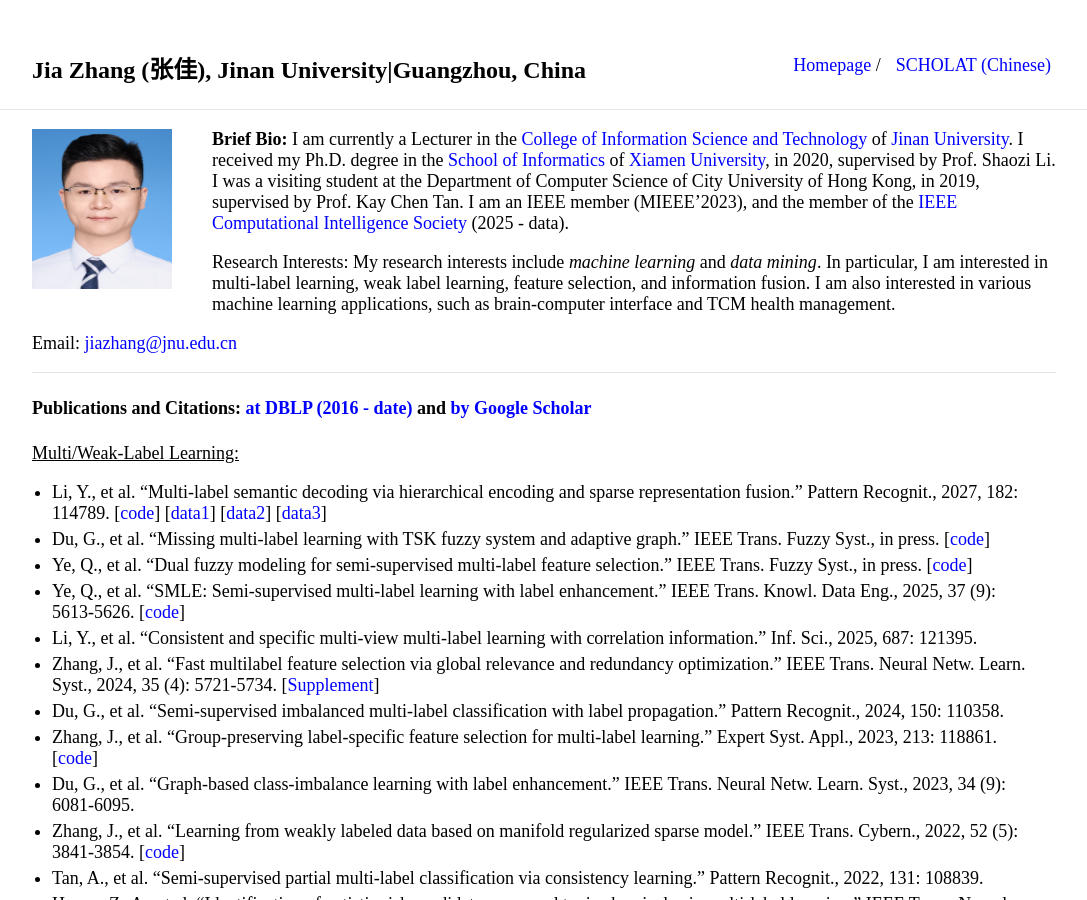
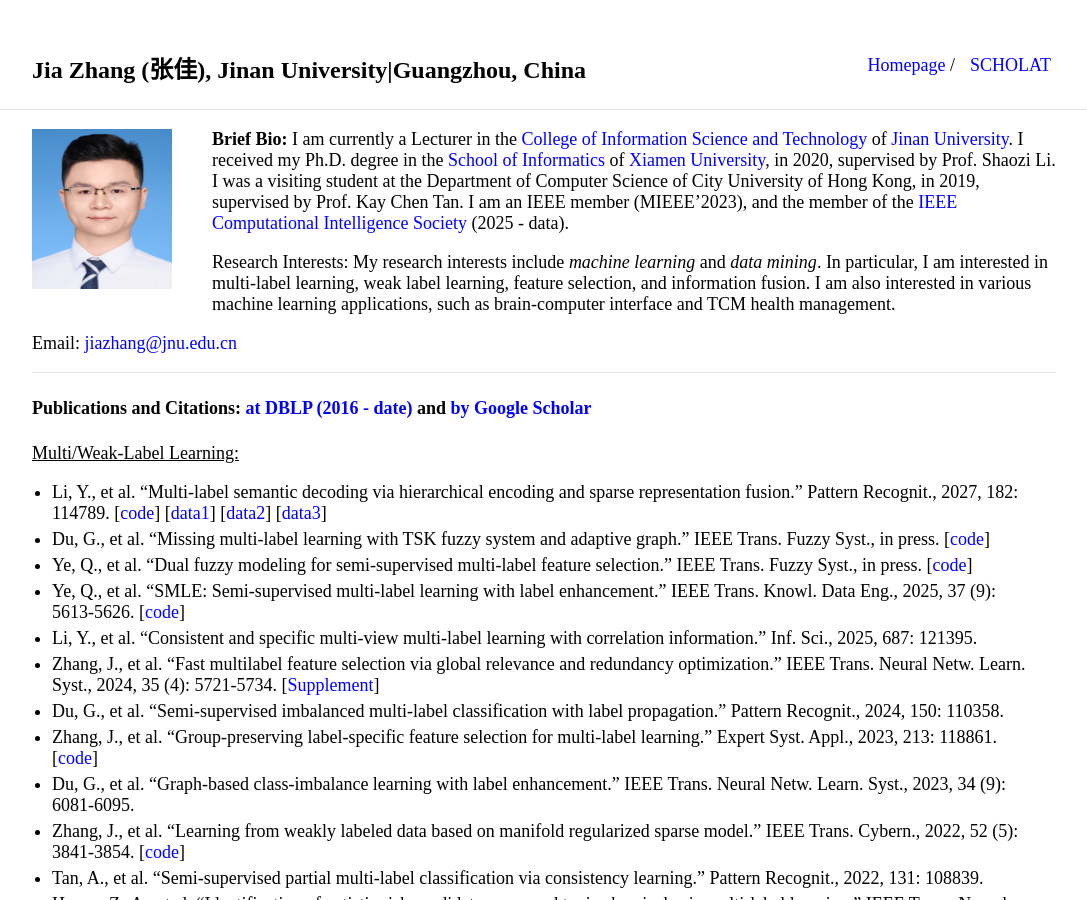
Before and after one commit to jiazhang-ml/jiazhang-ml.github.io, a Jekyll site: the page built from index.md, in a window 1280 px wide and 900 px high. Shown: the whole window, without its empty margins (96-1183 px from the left). Built offline with Jekyll 4.4.1, drawn with Linux system fonts in a browser that asks for light colours.

Commit message:
Update _config.yml

```diff
--- a/_config.yml
+++ b/_config.yml
@@ -17,5 +17,5 @@ nav:
 
  - name: "Homepage"
    link: "index"
- - name: "SCHOLAT (Chinese)"
+ - name: "SCHOLAT"
    link: "https://www.scholat.com/jiazhang"
```
